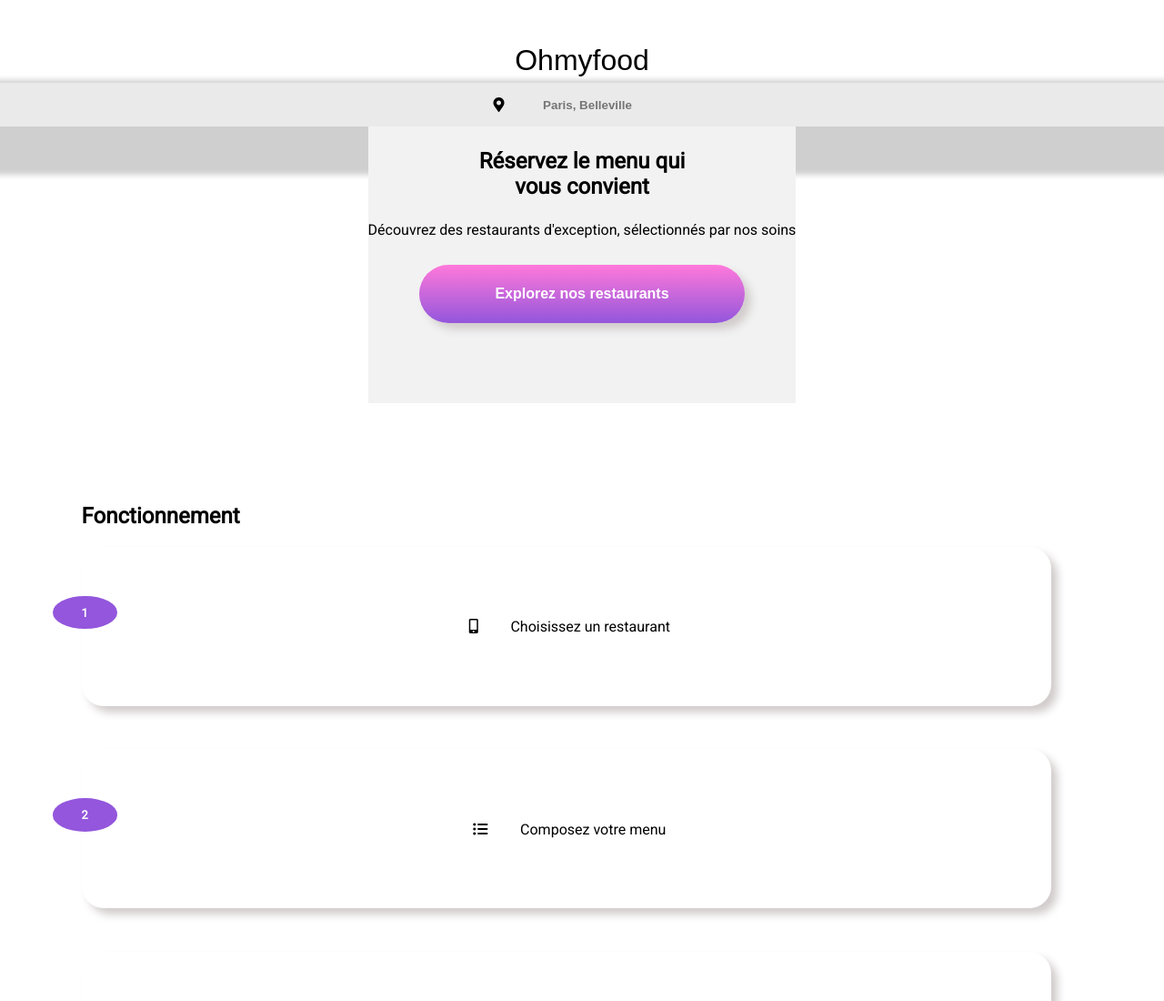
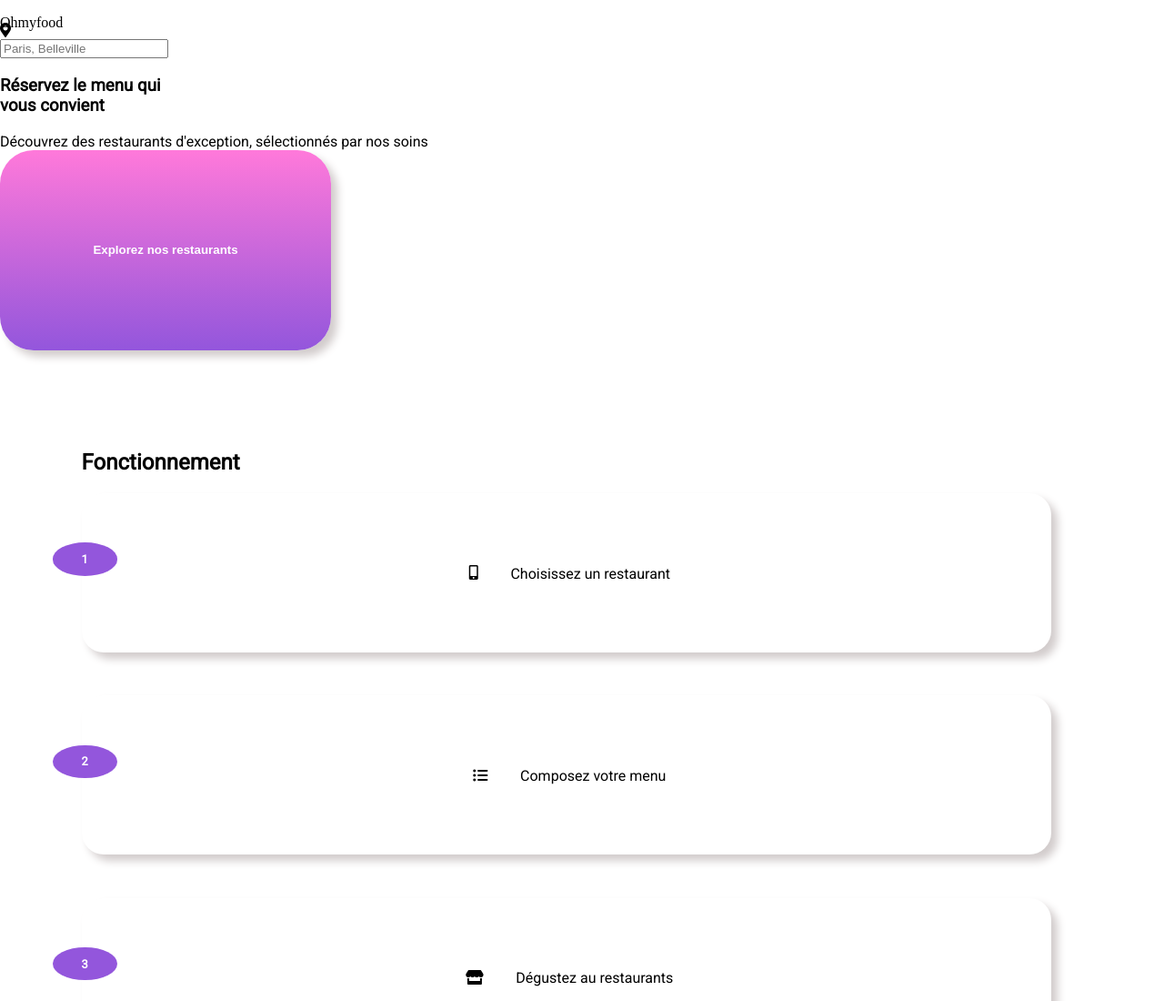
Before and after one commit to fredericGelinat/FredericGelinat_3_03032021, a plain HTML site: page index.html in a window 1280 px wide. Shown: the top 1100 px of the page at 91% size. Drawn offline with Linux system fonts and the light colour scheme; a web font is replaced by a local one.

Commit message:
header + search

```diff
--- a/design/css/style.css
+++ b/design/css/style.css
@@ -1,69 +1,92 @@
 @import url("https://fonts.googleapis.com/css2?family=Roboto");
 @import url("https://fonts.googleapis.com/css2?family=Shrikhand");
+.rechercher, form {
+  display: flex;
+  flex-direction: column;
+  justify-content: center; }
+
+header h1 {
+  display: flex;
+  justify-content: center; }
+
 /*--------general--------*/
 body {
   margin: 0; }
 
 /*---------header--------*/
-header {
-  display: flex;
-  justify-content: center;
-  background-color: white;
-  box-shadow: 1px 3px 5px 1px #222121; }
-  header p {
-    font-family: "Shrikhand", sans-serif;
-    font-size: xx-large;
-    margin-top: 1.5em; }
+header h1 {
+  font-family: "Shrikhand", sans-serif;
+  font-size: xx-large; }
 
 /*--------search---------*/
 .rechercher {
   font-family: "Roboto", sans-serif;
+  margin-top: -2%; }
+
+#textes {
   display: flex;
   flex-direction: column;
-  align-items: center;
-  margin-top: -2%; }
-  .rechercher h1 {
-    font-size: x-large;
-    text-align: center; }
-  .rechercher .centre {
-    text-align: center; }
-  .rechercher button {
-    background: linear-gradient(#ff79da, #9356dc);
-    width: 76%;
-    height: 4em;
-    border-radius: 35px;
-    color: white;
-    font-size: medium;
-    border: none;
-    margin-top: 6%;
-    box-shadow: 7px 7px 10px #d2cccc; }
-  .rechercher aside {
-    background-color: #f2f2f2;
-    height: 19em;
-    width: auto; }
-  .rechercher .font {
-    font-weight: bold;
-    font-size: 1em; }
+  text-align: center;
+  background-color: #f6f6f6; }
+  #textes #centre {
+    padding: 10%; }
 
-.container-recherche {
-  width: 100%;
+#search {
+  display: flex;
+  flex-direction: row;
+  justify-content: center;
   background-color: #eaeaea;
-  text-align: center;
-  height: 3em;
-  display: flex;
-  justify-content: center;
-  box-shadow: 15px 25px 6px 28px #cfcfcf; }
-  .container-recherche input {
+  padding: 4%;
+  box-shadow: 1px -1px 1px #f6f6f6; }
+  #search input {
     border: none;
     background-color: #eaeaea;
-    text-align: center;
-    font-weight: bold; }
-  .container-recherche .icone {
     display: flex;
     flex-direction: column;
-    justify-content: center;
-    background-color: #eaeaea; }
+    text-align: center; }
+  #search #site-search .icone {
+    display: flex; }
 
+button {
+  background: linear-gradient(#ff79da, #9356dc);
+  border-radius: 37px;
+  color: white;
+  border: none;
+  box-shadow: 7px 7px 10px #d2cccc;
+  padding: 8%; }
+  button span {
+    color: white;
+    font-weight: bold; }
+
+/*& h2 {
+      font-size: x-large;
+      text-align: center;
+    }
+    &
+    &
+    section {
+      background-color: #f2f2f2;
+      height: 19em;
+      width: auto;
+    }
+    & .font {
+      font-weight: bold;
+      font-size: 1em;
+    }
+  }*/
+form {
+  background-color: #eaeaea;
+  /*box-shadow: 15px 25px 6px 28px #cfcfcf;*/ }
+
+/* & .icone {
+      display: flex;
+      flex-direction: column;
+      justify-content: center;
+      background-color: $color-search;
+    }
+    &
+
+  }*/
 /*--------NAV---------*/
 #navigation {
   padding: 7% 0 0% 7%;
```
